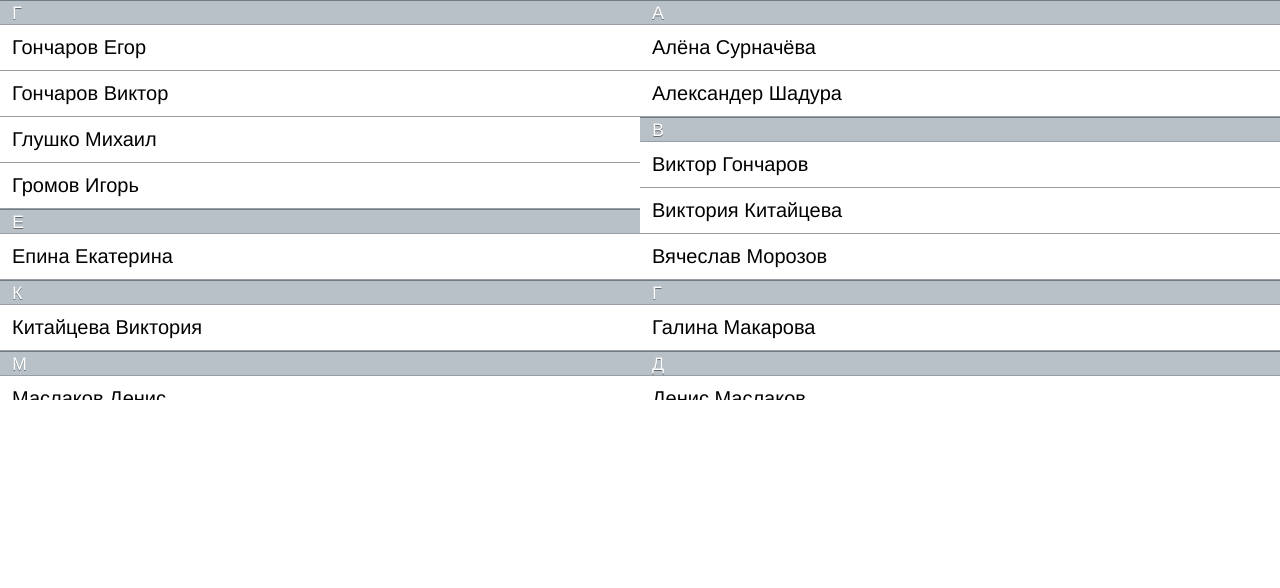
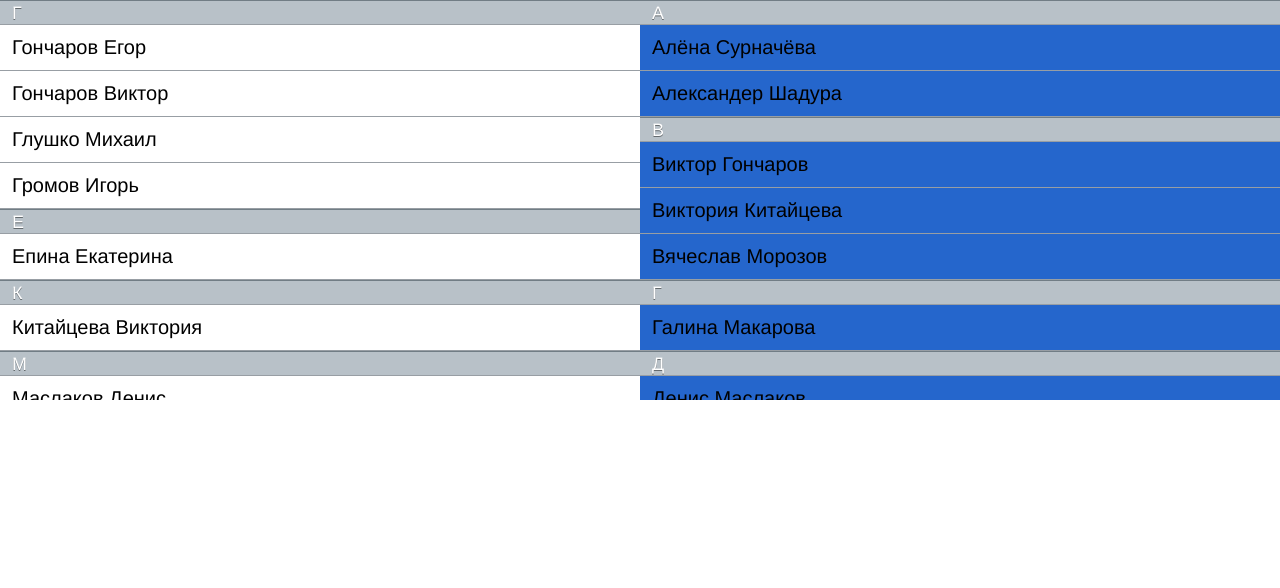
Before and after one commit to Ichisen/list, a website: page index.html in a window 1280 px wide. Drawn offline with nearby package versions, Linux system fonts and the light colour scheme.

Commit message:
finish+fix

```diff
--- a/index.html
+++ b/index.html
@@ -162,7 +162,18 @@
                 },
                 visible: true,
                 filter: null,
-                pagination: null
+                pagination: null,
+                groupTemplate: function() {
+                    return {
+                        id: 'listGroupUp',
+                        css: '' +
+                            '.group-rowsUp {' +
+                                'background: #2566CC;' +
+                            '}' +
+                        '',
+                        html: '<div class="group"><div class="group-name">{name}</div><div class="group-rows group-rowsUp">{rows}</div></div>'
+                    }
+                }
             });
 
         });
```
